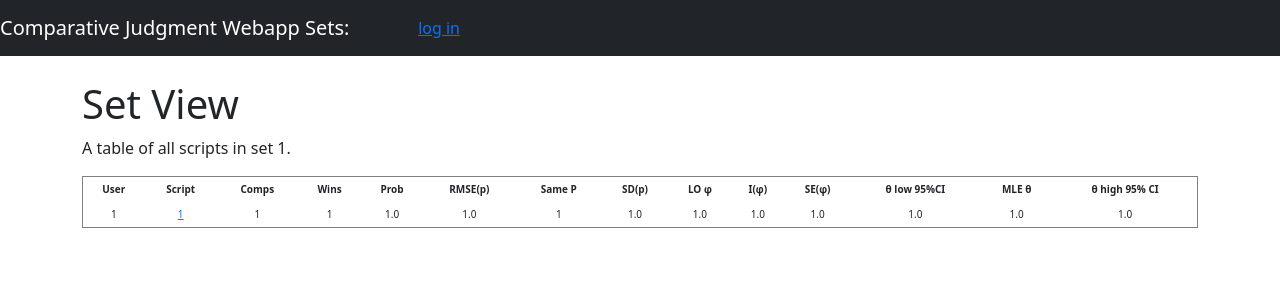
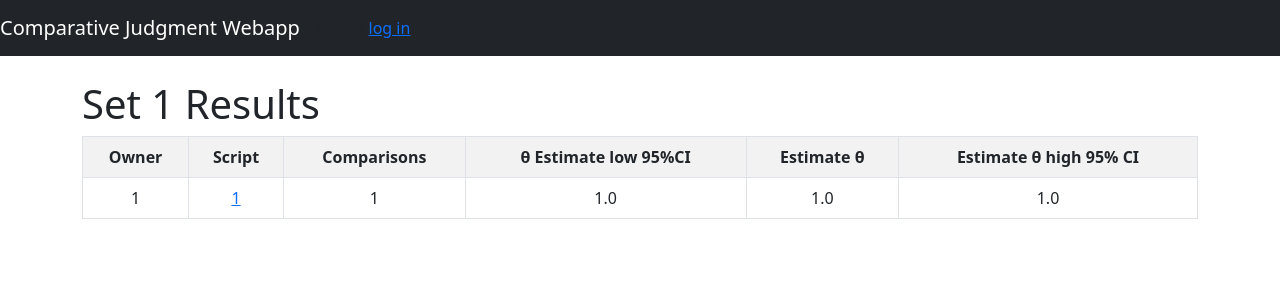
Before and after one commit to plateausteve/acjwebapp, a Django app: page /set/1/ in a window 1280 px wide. Shown: the top 300 px of the page. Run offline with Django 3.2, Linux system fonts and the light colour scheme; tables that the repository leaves empty hold one stand-in row (values such as "Sample post"); some libraries are stand-ins or nearby versions.

Commit message:
added idcode to Script model and bootstrapified compare.html with responsive columns

```diff
--- a/acjapp/pairwise/models.py
+++ b/acjapp/pairwise/models.py
@@ -36,6 +36,7 @@ class Script(models.Model):
     user = models.ForeignKey(settings.AUTH_USER_MODEL, on_delete=models.CASCADE, verbose_name="the user who uploaded the script")
     set = models.ForeignKey(Set, on_delete=models.CASCADE, blank=True, null=True, verbose_name="the one set to which the script belongs")
     pdf = models.FileField(upload_to="scripts/pdfs", null=True, blank=True)
+    idcode = models.PositiveIntegerField(editable = True, default = 1000, blank=False, null=False, verbose_name="person ID code")
     wins_in_set = models.PositiveSmallIntegerField(editable = False, default=0, verbose_name="count of all comparisons in which this script wins")
     comps_in_set = models.PositiveSmallIntegerField(editable = False, default=0, verbose_name="count of all comparisons with this script")
     comps_display = models.FloatField(editable = False, default=0, verbose_name="1/10th count of all comparisons with this script")
--- a/acjapp/pairwise/templates/pairwise/navbar.html
+++ b/acjapp/pairwise/templates/pairwise/navbar.html
@@ -1,6 +1,6 @@
 <div class="page-header">
     <nav class="navbar navbar-expand-lg navbar-dark bg-dark">
-        <a class="navbar-brand" href="#">Comparative Judgment Webapp Sets: {% if request.session.sets %} {{ request.session.sets }} {% endif %}</a>
+        <a class="navbar-brand" href="#">Comparative Judgment Webapp</a>
         <button class="navbar-toggler" type="button" data-bs-toggle="collapse" data-bs-target="#navbarSupportedContent" aria-controls="navbarSupportedContent" aria-expanded="false" aria-label="Toggle navigation">
             <span class="navbar-toggler-icon"></span>
         </button>
@@ -15,7 +15,7 @@
                     </li>
 
                     <li class="nav-item">
-                        <a class="nav-link" href="/admin">Admin</a>
+                        <a class="nav-link" href="/admin">Dashboard</a>
                     </li>
                     <li class="nav-item dropdown">
                         <a class="nav-link dropdown-toggle" id="navbarDropdown" role="button" data-bs-toggle="dropdown" aria-expanded="false">
@@ -29,21 +29,21 @@
                             {% endif %}
                         </div>
                     </li>
-                    <li class="nav-item">
-                        <a class="nav-link" href="/comparisons/1/">Comparisons</a>
-                    </li>
-                    <li class="nav-item">
-                        <a class="nav-link" href="/script_list/1/">All Scripts</a>
-                    </li>
-                    <li class="nav-item">
-                    <a class="nav-link" href="/script_chart">Charts</a>
-                    </li>
-                    <li class="nav-item">
-                        <a class="nav-link" href="/update">Update</a>
+                    <li class="nav-item dropdown">
+                        <a class="nav-link dropdown-toggle" id="navbarDropdown" role="button" data-bs-toggle="dropdown" aria-expanded="false">
+                        Comparisons
+                        </a>
+                        <div class="dropdown-menu" aria-labelledby="navbarDropdown">
+                            {% if request.session.sets %}
+                                {% for set in request.session.sets %}
+                                <a class="dropdown-item" href="{% url 'comparison_list.html' set %}">Set {{ set }}</a>
+                                {% endfor %}
+                            {% endif %}
+                        </div>
                     </li>
                     <li class="nav-item dropdown">
                         <a class="nav-link dropdown-toggle" id="navbarDropdown" role="button" data-bs-toggle="dropdown" aria-expanded="false">
-                        Set
+                        Results
                         </a>
                         <div class="dropdown-menu" aria-labelledby="navbarDropdown">
                             {% if request.session.sets %}
@@ -53,6 +53,22 @@
                             {% endif %}
                         </div>
                     </li>
+                    <li class="nav-item dropdown">
+                        <a class="nav-link dropdown-toggle" id="navbarDropdown" role="button" data-bs-toggle="dropdown" aria-expanded="false">
+                        Scripts
+                        </a>
+                        <div class="dropdown-menu" aria-labelledby="navbarDropdown">
+                            {% if request.session.sets %}
+                                {% for set in request.session.sets %}
+                                <a class="dropdown-item" href="{% url 'scripts' set %}">Set {{ set }}</a>
+                                {% endfor %}
+                            {% endif %}
+                        </div>
+                    {% if user.is_superuser %}
+                        <li class="nav-item">
+                            <a class="nav-link" href="/update">Update</a>
+                        </li>
+                    {% endif %}
                 {% else %}
                     <li class = "nav-item">
                         Please <a href="/admin/">log in</a>.
@@ -61,24 +77,4 @@
             </ul>
         </div>
     </nav>
-
-    <!--<table>
-        <tr>
-            <td><a href="/index">Home</a></td>
-            <td><a href="/admin">Admin</a></td>
-            <td><a href="/compare">Compare</a></td>
-            <td><a href="/script_list">Scripts</a></td>
-            <td><a href="/comparisons">Comparisons</a></td>
-            <td><a href="/update">Update</a></td>
-            <td><a href="/script_chart">Charts</a></td>
-        </tr>
-        {% if user.is_authenticated %}
-        <tr>
-            <h3 style="color:#ffffff; text-align: center;font-size: 12pt;">Welcome, {% if user.first_name %}{{ user.first_name }}{% else %}{{ user }}{% endif %}.</h3>
-        {% else %}
-            <h3 style="color:#ffffff; text-align: center;font-size: 12pt;">Please <a href="/admin/">log in</a>.</h3>
-        {% endif %}
-        </tr>
-    </table>-->
-
 </div>
--- a/acjapp/pairwise/templates/pairwise/set.html
+++ b/acjapp/pairwise/templates/pairwise/set.html
@@ -2,38 +2,21 @@
 
 {% block content %}
     {% if set_scripts %}
-        <h1>Set View</h1>
-        <p>A table of all scripts in set {{ pk }}.</p>
-        <table border="1" style="font-size:x-small">
+        <h1>Set {{ pk }} Results</h1>
+        <table class="table table-striped table-hover table-bordered">
             <tr>
-                <th>User</th>
+                <th>Owner</th>
                 <th>Script</th>
-                <th>Comps</th>
-                <th>Wins</th>
-                <th>Prob</th>
-                <th>RMSE(p)</th>
-                <th>Same P</th>
-                <th>SD(p)</th>
-                <th>LO &phi;</th>
-                <th>I(&phi;)</th>
-                <th>SE(&phi;)</th>
-                <th>&theta; low 95%CI</th>
-                <th>MLE &theta;</th>
-                <th>&theta; high 95% CI</th>
+                <th>Comparisons</th>
+                <th>&theta; Estimate low 95%CI</th>
+                <th>Estimate &theta;</th>
+                <th>Estimate &theta; high 95% CI</th>
             </tr>
             {% for script in set_scripts %}
             <tr>
                 <td>{{ script.user.pk }}</td>
-                <td><a href="{% url 'script_detail' pk=script.pk %}">{{ script.pk }}</a></td>
+                <td><a href="{% url 'script_detail' pk=script.pk %}">{{ script.idcode }}</a></td>
                 <td>{{ script.comps_in_set }}</td>
-                <td>{{ script.wins_in_set }}</td>
-                <td>{{ script.prob_of_win_in_set }}</td>
-                <td>{{ script.rmse_in_set }}</td>
-                <td>{{ script.count_same_p }}</td>
-                <td>{{ script.stdev }}</td>
-                <td>{{ script.lo_of_win_in_set }}</td>
-                <td>{{ script.fisher_info }}</td>
-                <td>{{ script.se }}</td>
                 <td>{{ script.lo95ci }}</td>
                 <td>{{ script.estimated_parameter_in_set }}</td>
                 <td>{{ script.hi95ci }}</td>
--- a/acjapp/pairwise/utils.py
+++ b/acjapp/pairwise/utils.py
@@ -56,7 +56,7 @@ def get_allowed_sets(userid):
 def script_selection(set):
     scriptcount = Script.objects.filter(set=set).count()
     compslist = build_compslist(set)
-    comparable_scripts = Script.objects.order_by('comps_in_set','?').filter(set=set)
+    comparable_scripts = Script.objects.order_by('comps_in_set','-count_same_p','?').filter(set=set)
     scriptj_possibilities = []
 
     # Go through all comparable scripts, and choose the first as scripti.
```
Also changed, not shown: acjapp/pairwise/templates/pairwise/compare.html (+29 -19 lines).
